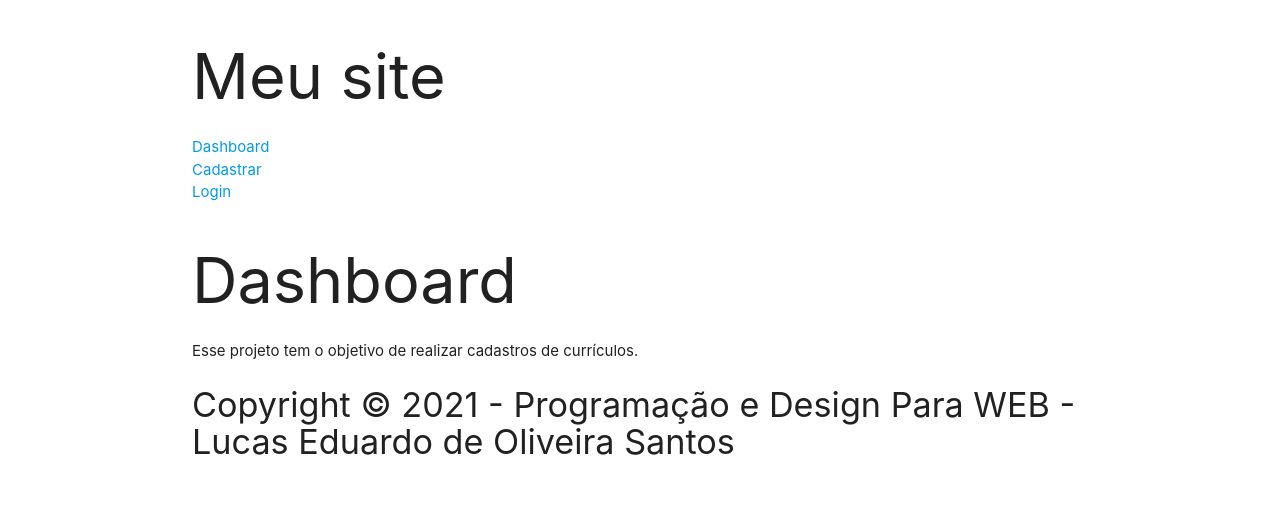
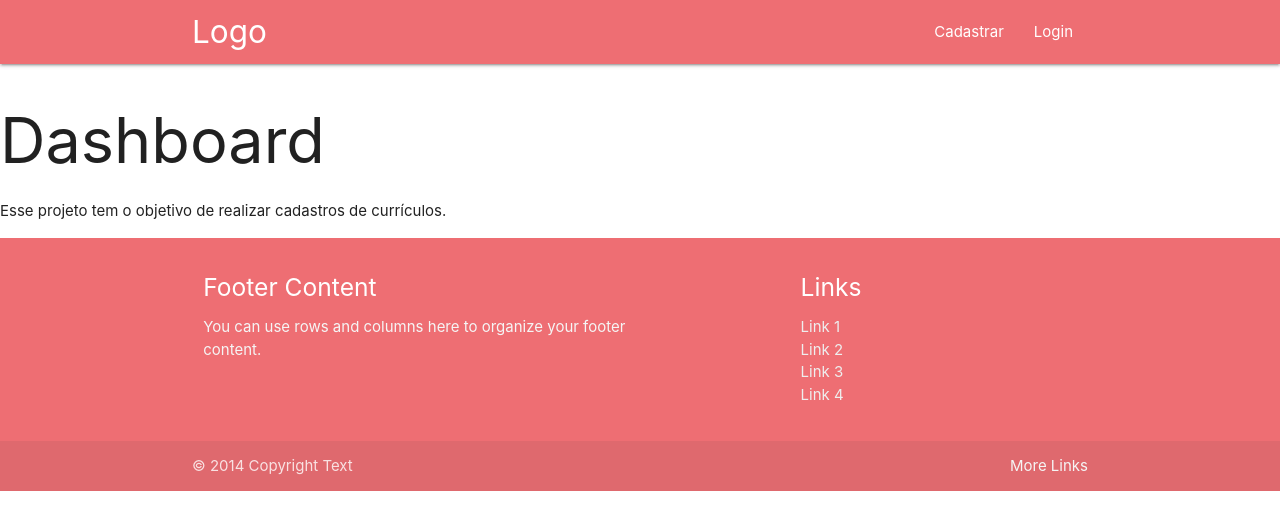
Before and after one commit to LucasSantus/loja-virtual, a PHP site: page /index.php in a window 1280 px wide. Shown: the top 530 px of the page. Run offline with PHP 8.4, Linux system fonts and the light colour scheme.

Commit message:
implementando navbar & footer

```diff
--- a/index.php
+++ b/index.php
@@ -27,29 +27,30 @@
     </head>
 
     <body>
-        <div class="container">
+
             <header>
-                <h1>Meu site</h1>
-            </header>
-            <div class="menu">
-                <ul>
-                    <a href="?pg=inicio"><li>Dashboard</li></a>
+                <nav>
+                    <div class="nav-wrapper container">
+                        <a href="?pg=inicio" class="brand-logo">Logo</a>
+                        <ul class="right hide-on-med-and-down">
                             <?php
                                 if(!isset($_SESSION["nome"])){
                             ?>
-                        <a href="?pg=usuario/cadastrar_usuario"><li>Cadastrar</li></a>
-                        <a href="?pg=login/formulario"><li>Login</li></a>
+                                <li><a href="?pg=usuario/cadastrar_usuario">Cadastrar</a></li>
+                                <li><a href="?pg=login/formulario">Login</a></li>
                             <?php
                                 }
                                 else{
                             ?>
-                        <a href="?pg=curriculo/curriculos"><li>Currículos</li></a>
-                        <a href="?pg=login/limpar_sessao"><li>Sair</li></a>
+                                <li><a href="?pg=curriculo/curriculos">Currículos</a></li>
+                                <li><a href="?pg=login/limpar_sessao">Sair</a></li>
                             <?php
                                 }
                             ?>
                         </ul>
                     </div>
+                </nav>
+            </header>
 
             <main>
                 <?php
@@ -58,10 +59,31 @@
                 ?>
             </main>
 
-            <footer>
-                <h4>Copyright &copy; 2021 - Programação e Design Para WEB - Lucas Eduardo de Oliveira Santos</h4>
+            <footer class="page-footer">
+                <div class="container">
+                    <div class="row">
+                    <div class="col l6 s12">
+                        <h5 class="white-text">Footer Content</h5>
+                        <p class="grey-text text-lighten-4">You can use rows and columns here to organize your footer content.</p>
+                    </div>
+                    <div class="col l4 offset-l2 s12">
+                        <h5 class="white-text">Links</h5>
+                        <ul>
+                        <li><a class="grey-text text-lighten-3" href="#!">Link 1</a></li>
+                        <li><a class="grey-text text-lighten-3" href="#!">Link 2</a></li>
+                        <li><a class="grey-text text-lighten-3" href="#!">Link 3</a></li>
+                        <li><a class="grey-text text-lighten-3" href="#!">Link 4</a></li>
+                        </ul>
+                    </div>
+                    </div>
+                </div>
+                <div class="footer-copyright">
+                    <div class="container">
+                    © 2014 Copyright Text
+                    <a class="grey-text text-lighten-4 right" href="#!">More Links</a>
+                    </div>
+                </div>
             </footer>
-        </div>
 
         <!-- Import Java Script Personalizado -->
         <script src="js/materialize.min.js" defer></script>
```
Lines whose indentation alone changed are shown as unchanged.
